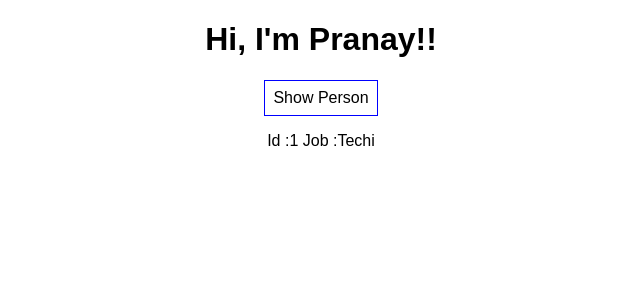
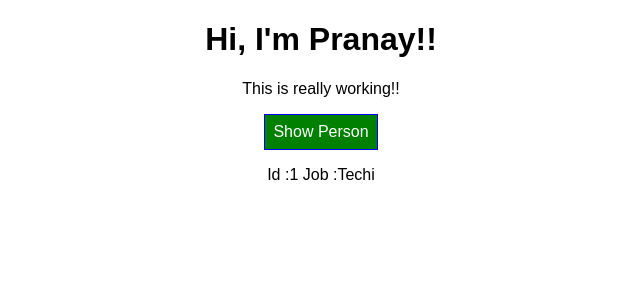
Before and after one commit to pranayneema23/React-Learning, a React (Create React App) app in the folder react-complete-guide/: page / in a window 1280 px wide. Shown: the top 300 px of the page, without its empty margins (319-959 px from the left). Built offline with nearby package versions, Linux system fonts and the light colour scheme.

Commit message:
Setting class names dynamically

```diff
--- a/react-complete-guide/package.json
+++ b/react-complete-guide/package.json
@@ -3,6 +3,7 @@
   "version": "0.1.0",
   "private": true,
   "dependencies": {
+    "radium": "^0.26.0",
     "react": "^16.13.1",
     "react-dom": "^16.13.1",
     "react-scripts": "1.1.5"
--- a/react-complete-guide/src/App.css
+++ b/react-complete-guide/src/App.css
@@ -1,3 +1,11 @@
 .App {
   text-align: center;
 }
+
+.red {
+  color: red;
+}
+
+.bold {
+  font-weight: bold;
+}
--- a/react-complete-guide/src/App.js
+++ b/react-complete-guide/src/App.js
@@ -89,7 +89,8 @@
   render() {
 
     const style = {
-      backgroundColor: 'white',
+      backgroundColor: 'green',
+      color: 'white',
       font: 'inherit',
       border: '1px solid blue',
       padding: '8px',
@@ -112,11 +113,22 @@
           })}
         </div>
       );
+
+      style.backgroundColor = 'red';
+    }
+
+    const classes = [];
+    if(this.state.persons.length <= 2) {
+      classes.push('red');
+    }
+    if(this.state.persons.length <= 1) {
+      classes.push('bold');
     }
 
     return (
       <div className="App">
         <h1>Hi, I'm Pranay!!</h1>
+        <p className={classes.join(' ')}>This is really working!!</p>
         <button
         style={style}
         onClick={this.togglePersonHandler}>
```
Also changed, not shown: 1 other file (tests, documents, lock files or other folders).
